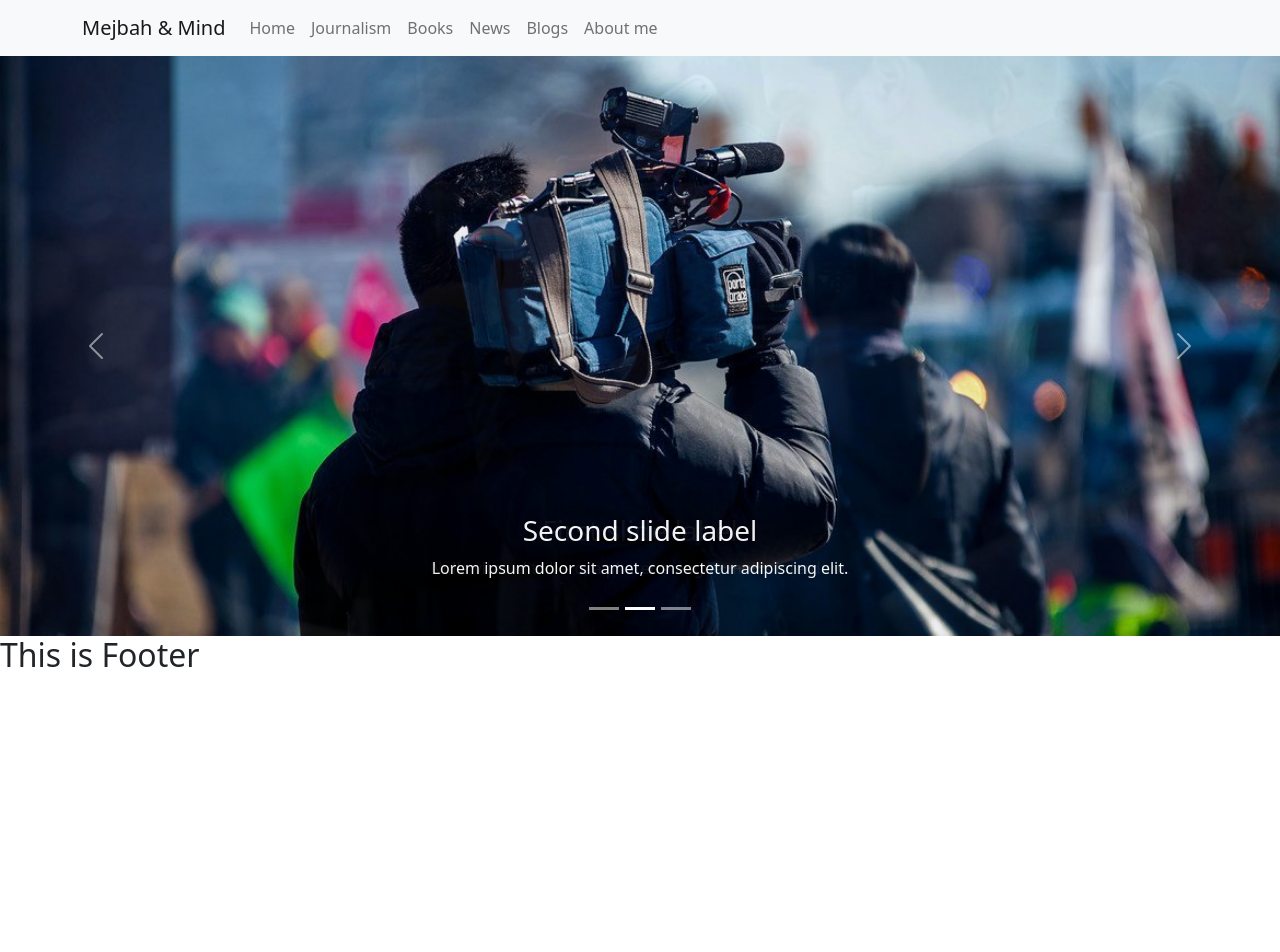
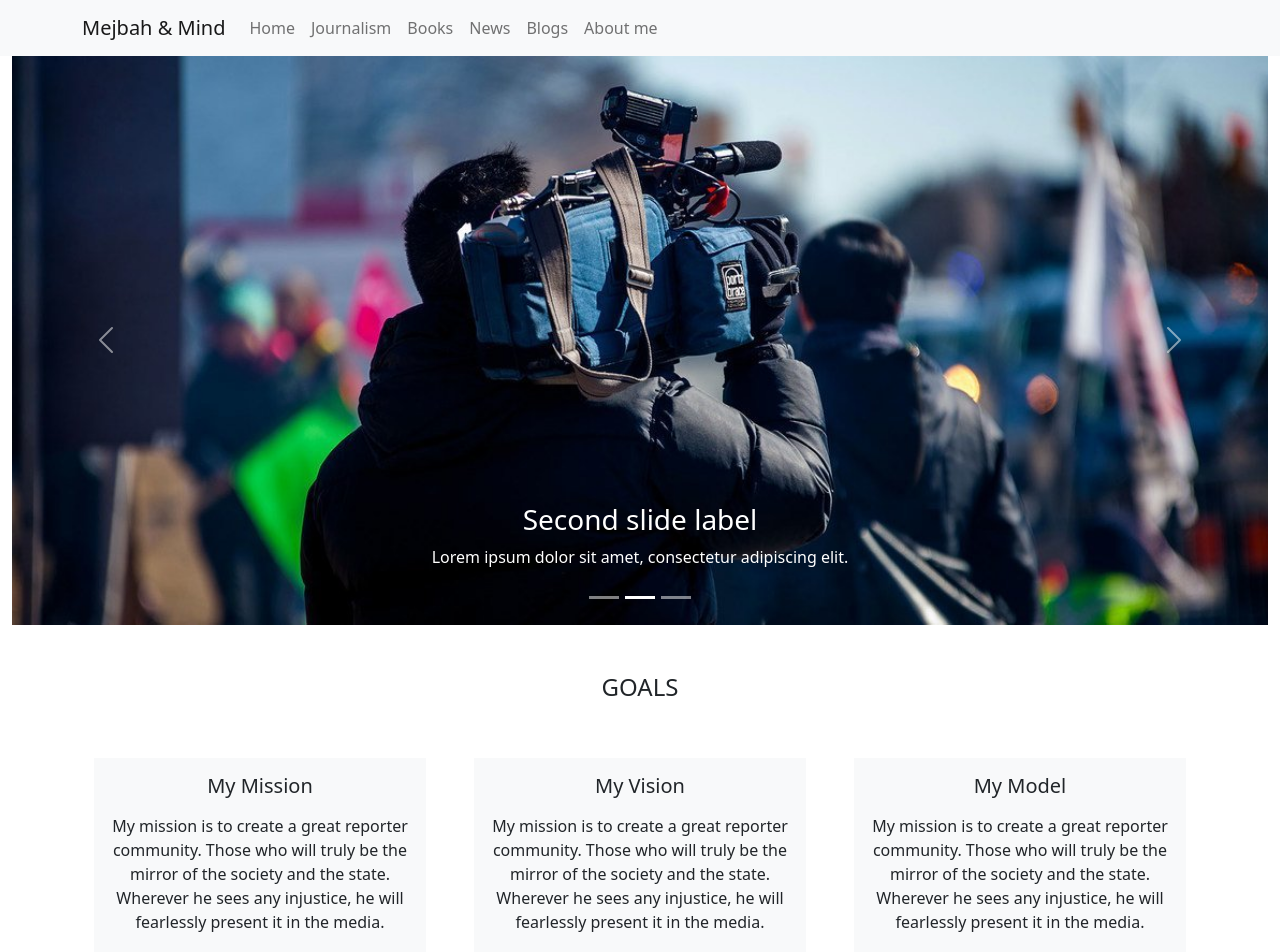
Before and after one commit to Mejbah-ul-haque/mejbah-n-mind, a React (Create React App) app: page / in a window 1280 px wide. Shown: the top 952 px of the page. Before the commit the page ends 800 px from the top, so only its background shows below. Built offline with nearby package versions, Linux system fonts and the light colour scheme.

Commit message:
Goals sector added

```diff
--- /dev/null
+++ b/public/goals.json
@@ -0,0 +1,17 @@
+[
+    {
+        "id": 1,
+        "title": "My Mission",
+        "text": "My mission is to create a great reporter community. Those who will truly be the mirror of the society and the state. Wherever he sees any injustice, he will fearlessly present it in the media."
+    },
+    {
+        "id": 2,
+        "title": "My Vision",
+        "text": "My mission is to create a great reporter community. Those who will truly be the mirror of the society and the state. Wherever he sees any injustice, he will fearlessly present it in the media."
+    },
+    {
+        "id": 3,
+        "title": "My Model",
+        "text": "My mission is to create a great reporter community. Those who will truly be the mirror of the society and the state. Wherever he sees any injustice, he will fearlessly present it in the media."
+    }
+]
--- a/public/index.html
+++ b/public/index.html
@@ -13,6 +13,8 @@
       user's mobile device or desktop. See https://developers.google.com/web/fundamentals/web-app-manifest/
     -->
   <link rel="manifest" href="%PUBLIC_URL%/manifest.json" />
+  <link href="https://cdn.jsdelivr.net/npm/bootstrap@5.0.2/dist/css/bootstrap.min.css" rel="stylesheet"
+    integrity="sha384-EVSTQN3/azprG1Anm3QDgpJLIm9Nao0Yz1ztcQTwFspd3yD65VohhpuuCOmLASjC" crossorigin="anonymous">
   <!--
       Notice the use of %PUBLIC_URL% in the tags above.
       It will be replaced with the URL of the `public` folder during the build.
--- /dev/null
+++ b/src/Pages/Home/Banner/Banner.js
@@ -0,0 +1,51 @@
+import React from 'react';
+import { Carousel } from 'react-bootstrap';
+import journalism1 from '../../../Images/Banner/journalism1.jpg';
+import journalism2 from '../../../Images/Banner/journalism2.jpg';
+import journalism3 from '../../../Images/Banner/journalism3.jpg';
+
+const Banner = () => {
+    return (
+        <div className='container-fluid'>
+            <Carousel fade>
+                <Carousel.Item>
+                    <img
+                        className="d-block w-100"
+                        src={journalism1}
+                        alt="First slide"
+                    />
+                    <Carousel.Caption>
+                        <h3>First slide label</h3>
+                        <p>Nulla vitae elit libero, a pharetra augue mollis interdum.</p>
+                    </Carousel.Caption>
+                </Carousel.Item>
+                <Carousel.Item>
+                    <img
+                        className="d-block w-100"
+                        src={journalism2}
+                        alt="Second slide"
+                    />
+
+                    <Carousel.Caption>
+                        <h3>Second slide label</h3>
+                        <p>Lorem ipsum dolor sit amet, consectetur adipiscing elit.</p>
+                    </Carousel.Caption>
+                </Carousel.Item>
+                <Carousel.Item>
+                    <img
+                        className="d-block w-100"
+                        src={journalism3}
+                        alt="Third slide"
+                    />
+
+                    <Carousel.Caption>
+                        <h3>Third slide label</h3>
+                        <p>Praesent commodo cursus magna, vel scelerisque nisl consectetur.</p>
+                    </Carousel.Caption>
+                </Carousel.Item>
+            </Carousel>
+        </div>
+    );
+};
+
+export default Banner;
--- /dev/null
+++ b/src/Pages/Home/Goal/Goal.js
@@ -0,0 +1,16 @@
+import React from 'react';
+
+const Goal = ({ goal }) => {
+    const { title, text } = goal;
+    return (
+        <div className='g-5 col-sm-12 col-md-6 col-lg-4'>
+            <div className='bg-light p-2 text-center'>
+                <h5 className='my-2 text-dark'>{title}</h5>
+                <p className='p-2'>{text}</p>
+            </div>
+        </div>
+
+    );
+};
+
+export default Goal;
--- /dev/null
+++ b/src/Pages/Home/Goals/Goals.js
@@ -0,0 +1,31 @@
+import React, { useEffect, useState } from 'react';
+import Goal from '../Goal/Goal';
+
+
+const Goals = () => {
+
+    const [goals, setGoals] = useState([]);
+    console.log(goals);
+
+    useEffect(() => {
+        fetch('goals.json')
+            .then(res => res.json())
+            .then(data => setGoals(data));
+    }, [])
+
+    return (
+        <div className='container'>
+            <h4 className='text-center mt-5'>GOALS</h4>
+            <div className='row'>
+                {
+                    goals.map(goal => <Goal
+                        key={goal.id}
+                        goal={goal}
+                    ></Goal>)
+                }
+            </div>
+        </div>
+    );
+};
+
+export default Goals;
--- a/src/Pages/Home/Home/Home.js
+++ b/src/Pages/Home/Home/Home.js
@@ -1,48 +1,16 @@
 import React from 'react';
-import { Carousel } from 'react-bootstrap';
-import journalism1 from '../../../Images/Banner/journalism1.jpg';
-import journalism2 from '../../../Images/Banner/journalism2.jpg';
-import journalism3 from '../../../Images/Banner/journalism3.jpg';
+import Banner from '../Banner/Banner';
+import Goals from '../Goals/Goals';
+
 
 const Home = () => {
     return (
-        <Carousel fade>
-            <Carousel.Item>
-                <img
-                    className="d-block w-100"
-                    src={journalism1}
-                    alt="First slide"
-                />
-                <Carousel.Caption>
-                    <h3>First slide label</h3>
-                    <p>Nulla vitae elit libero, a pharetra augue mollis interdum.</p>
-                </Carousel.Caption>
-            </Carousel.Item>
-            <Carousel.Item>
-                <img
-                    className="d-block w-100"
-                    src={journalism2}
-                    alt="Second slide"
-                />
+        <>
+            <Banner></Banner>
+            <Goals></Goals>
+        </>
 
-                <Carousel.Caption>
-                    <h3>Second slide label</h3>
-                    <p>Lorem ipsum dolor sit amet, consectetur adipiscing elit.</p>
-                </Carousel.Caption>
-            </Carousel.Item>
-            <Carousel.Item>
-                <img
-                    className="d-block w-100"
-                    src={journalism3}
-                    alt="Third slide"
-                />
 
-                <Carousel.Caption>
-                    <h3>Third slide label</h3>
-                    <p>Praesent commodo cursus magna, vel scelerisque nisl consectetur.</p>
-                </Carousel.Caption>
-            </Carousel.Item>
-        </Carousel>
     );
 };
 
```
